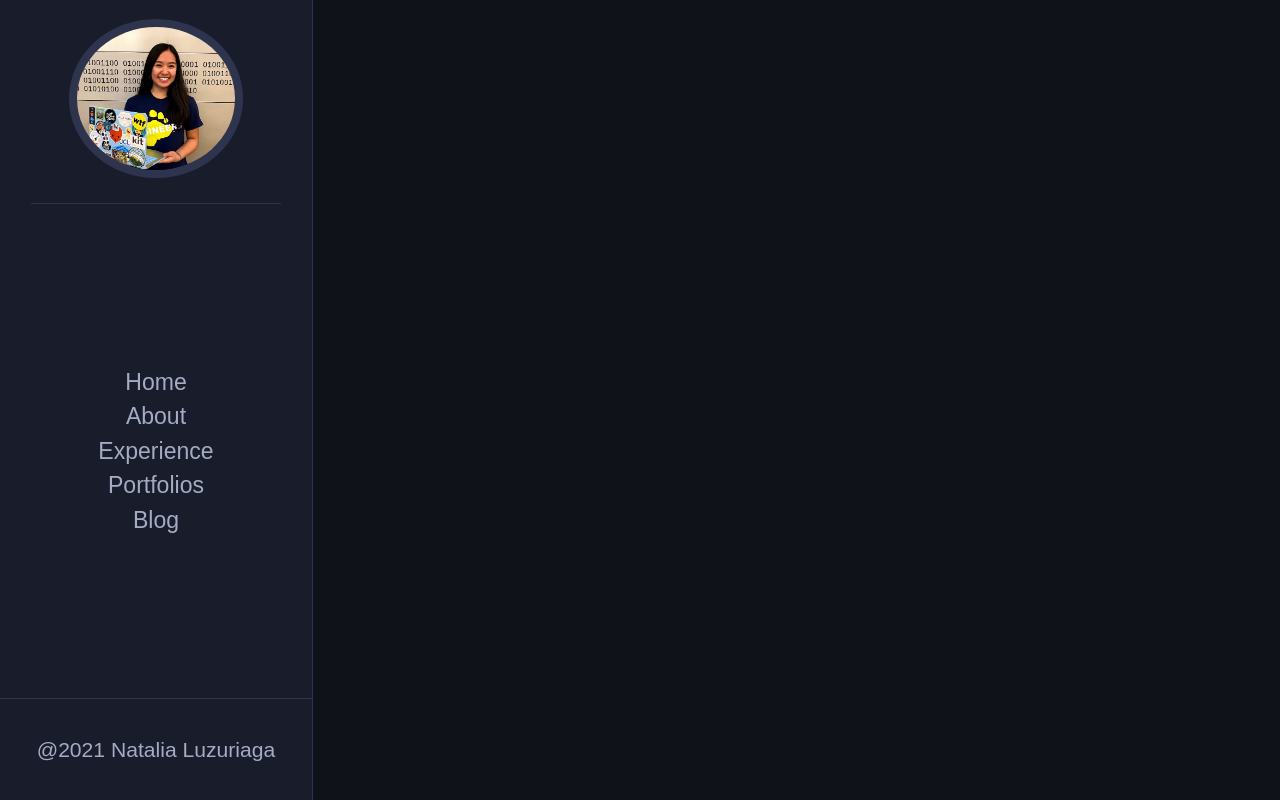
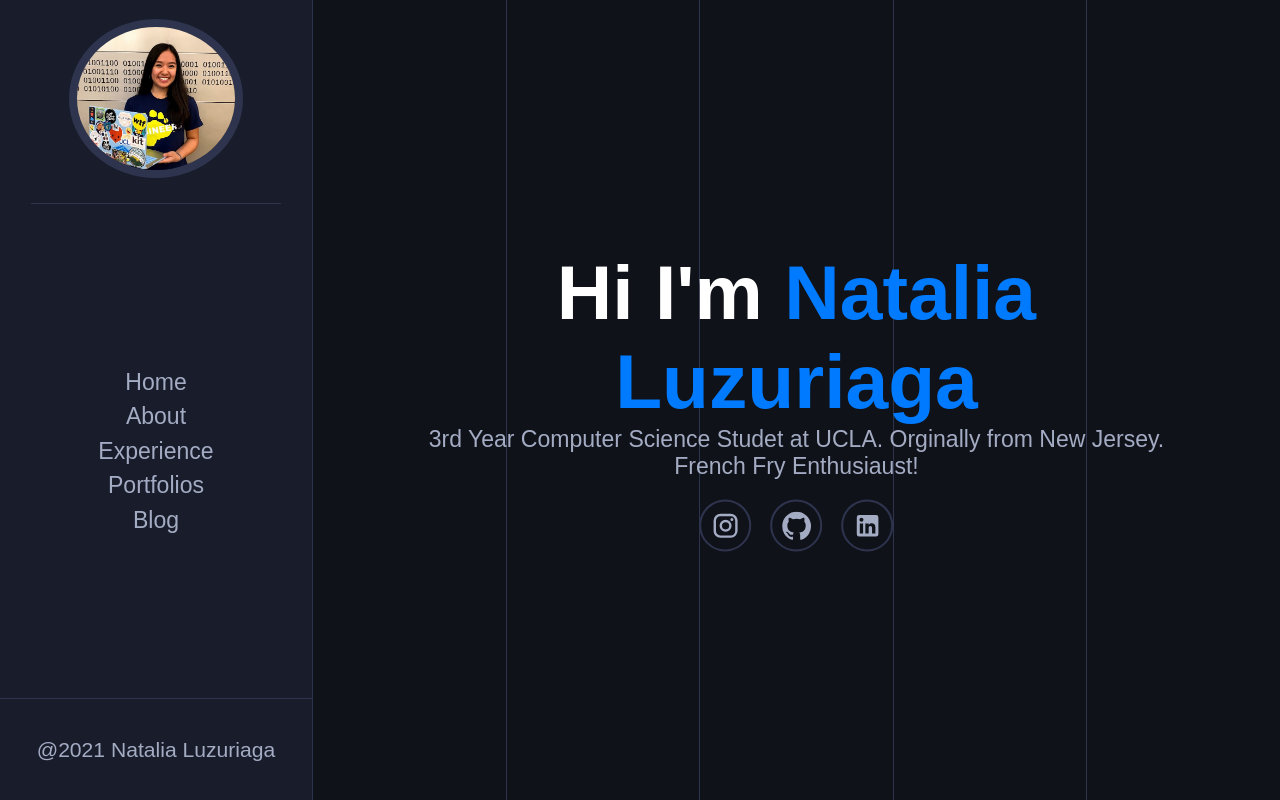
Before and after one commit to natalialuzuriaga/personal-website, a React (Create React App) app: page / in a window 1280 px wide. Built offline with nearby package versions, Linux system fonts and the light colour scheme; the HTML template or start-up script is replaced by a standard one.

Commit message:
home_page done

```diff
--- a/src/App.js
+++ b/src/App.js
@@ -1,15 +1,41 @@
+import Sidebar from "./components/Sidebar";
 import styled from "styled-components";
-import Sidebar from "./components/Sidebar";
+import HomePage from "./pages/HomePage";
 
 function App() {
   return (
-    <AppStyled>
+    <div className= "App">
       <Sidebar />
-    </AppStyled>
+
+      <MainContentStyle>
+        <div className="lines">
+          <div className="line-1"></div>
+          <div className="line-2"></div>
+          <div className="line-3"></div>
+          <div className="line-4"></div>
+        </div>
+        <HomePage/>
+      </MainContentStyle>
+      </div>
   );
 }
 
-const AppStyled = styled.div`
-background-color: black;
+const MainContentStyle = styled.main`
+  position: relative;
+  margin-left: 16.3rem;
+  min-height: 100vh;
+
+  .lines{
+    position: absolute;
+    min-height: 100vh;
+    width: 100%;
+    display: flex;
+    justify-content: space-evenly;
+    .line-1, .line-2, .line-3, .line-4{
+      width: 1px;
+      min-height: 100vh;
+      background-color: var(--border-color);
+    }
+  };
 `;
 export default App;
--- /dev/null
+++ b/src/pages/HomePage.js
@@ -0,0 +1,90 @@
+import React from 'react';
+import styled from 'styled-components';
+import InstagramIcon from '@material-ui/icons/Instagram'
+import GithubIcon from '@material-ui/icons/GitHub'
+import LinkedinIcon from '@material-ui/icons/LinkedIn'
+
+function HomePage(){
+    return(
+        <HomePageStyle>
+            <div className="typography">
+                <h1>Hi I'm <span>Natalia Luzuriaga</span></h1>
+                <p>
+                    3rd Year Computer Science Studet at UCLA.
+                    Orginally from New Jersey.
+                    French Fry Enthusiaust!
+                </p>
+                <div className="icons">
+                    <a href="https://instagram.com/nataleeyaa" className="icon i-instagram">
+                        <InstagramIcon />
+                    </a>
+                    <a href="https://github.com/natalialuzuriaga" className="icon i-github">
+                        <GithubIcon />
+                    </a>
+                    <a href="https://linkedin.com/in/natalialuzuriaga1" className="icon i-linkedin">
+                        <LinkedinIcon />
+                    </a>
+                </div>
+            </div>
+        </HomePageStyle>
+    )
+}
+
+const HomePageStyle = styled.header`
+    width: 100%;
+    height: 100vh;
+
+    .typography{
+        position: absolute;
+        top: 50%;
+        left: 50%;
+        transform: translate(-50%, -50%);
+        text-align: center;
+        width: 80%;
+    }
+
+    .icons{
+        display: flex;
+        justify-content: center;
+        margin-top: 1rem;
+        .icon{
+            border: 2px solid var(--border-color);
+            display: flex;
+            align-items: center;
+            justify-content: center;
+            border-radius: 50%;
+            transition: all .4s ease-in-out;
+            cursor: pointer;
+            &:hover{
+                border: 2px solid var(--primary-color);
+                color: var(--primary-color);
+            }
+            &:not(:last-child){
+                margin-right: 1rem;
+            }
+            svg{
+                margin: .5rem;
+            }
+        }
+        .i-instagram{
+                &:hover{
+                    border: 2x solid purple;
+                    color: purple;
+                }
+            }
+            .i-github{
+                &:hover{
+                    border: 2x solid #5f4687;
+                    color: #5f4687;
+                }
+            }
+            .i-linkedin{
+                &:hover{
+                    border: 2x solid blue;
+                    color: blue;
+                }
+            }
+    }
+`;
+
+export default HomePage;
--- a/src/styles/GlobalStyle.js
+++ b/src/styles/GlobalStyle.js
@@ -32,5 +32,17 @@ const GlobalStyle = createGlobalStyle`
         font-size: inherit;
     }
 
+    h1{
+        font-size: 4rem;
+        color: var(--white-color);
+        span{
+            font-size: 4rem;
+        }
+    }
+
+    span{
+        color: var(--primary-color);
+    }
+
 `
 export default GlobalStyle;
```
